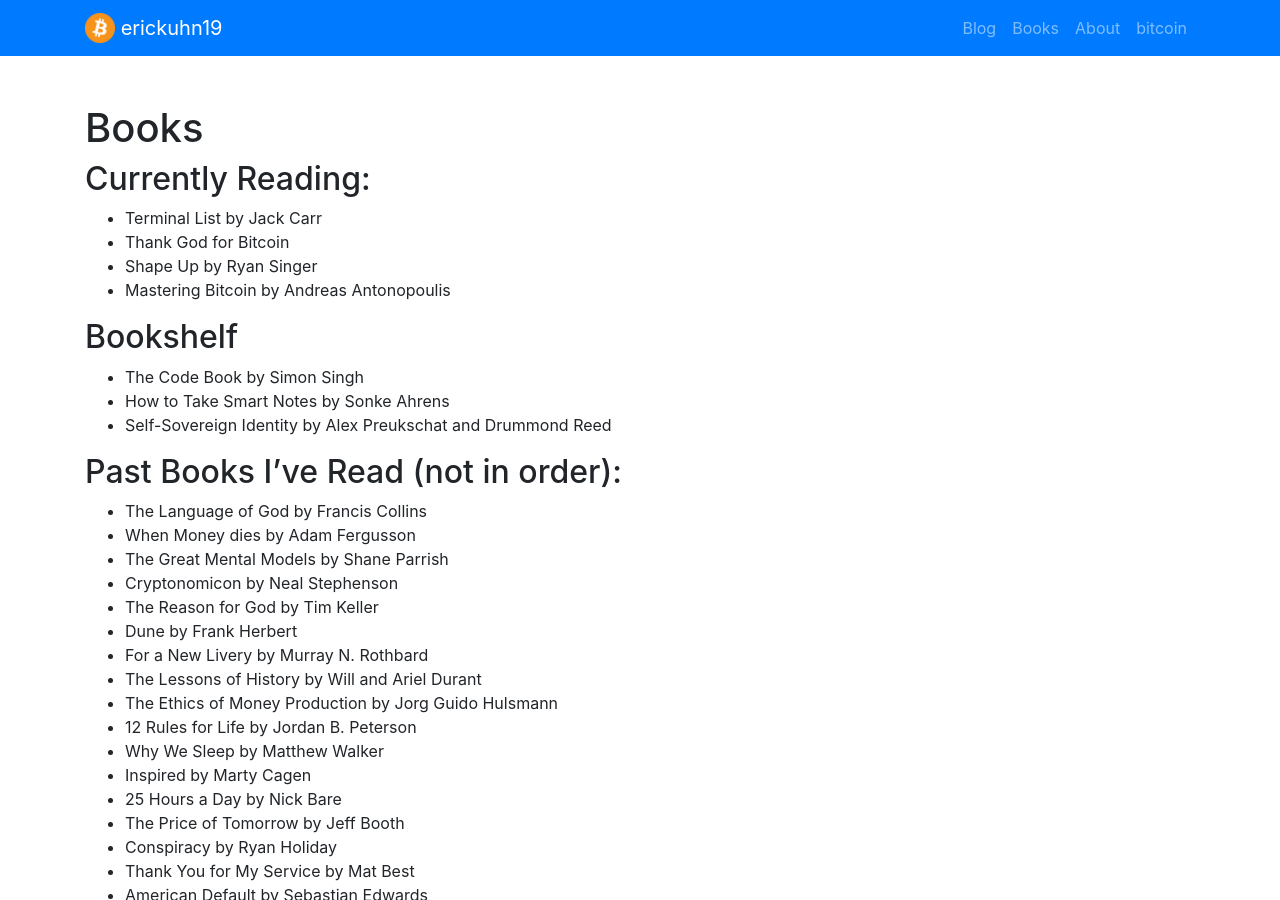
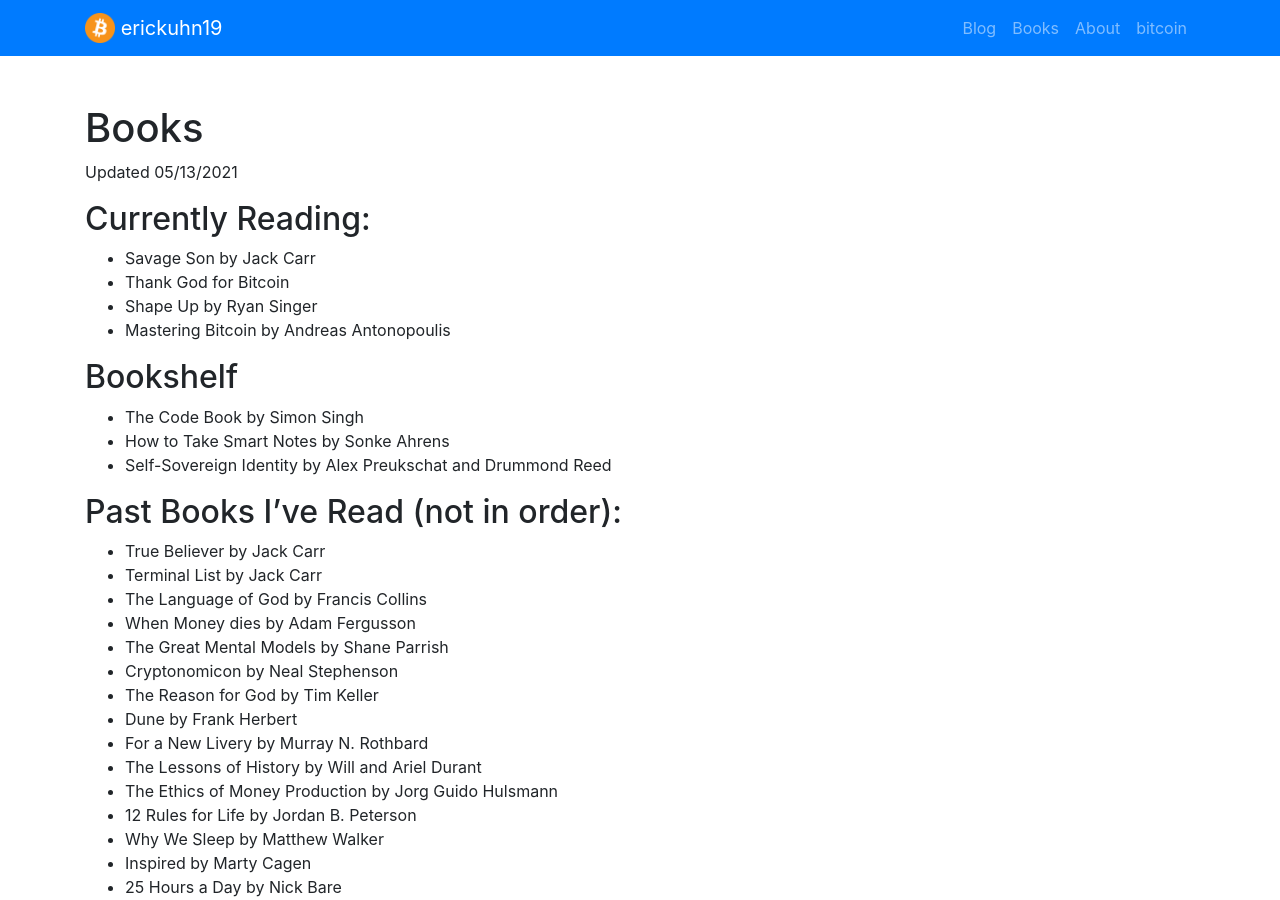
Before and after one commit to erickuhn19/erickuhn19.com, a Jekyll site: the page built from pages/books.md, in a window 1280 px wide and 900 px high. Built offline with Jekyll 4.4.1, drawn with Linux system fonts in a browser that asks for light colours.

Commit message:
Update books.md

```diff
--- a/pages/books.md
+++ b/pages/books.md
@@ -5,8 +5,10 @@ permalink: /books
 ---
 # Books
 
+Updated 05/13/2021
+
 ## Currently Reading:
-* Terminal List by Jack Carr
+* Savage Son by Jack Carr
 * Thank God for Bitcoin
 * Shape Up by Ryan Singer
 * Mastering Bitcoin by Andreas Antonopoulis
@@ -17,6 +19,8 @@ permalink: /books
 * Self-Sovereign Identity by Alex Preukschat and Drummond Reed
 
 ## Past Books I've Read (not in order):
+* True Believer by Jack Carr
+* Terminal List by Jack Carr
 * The Language of God by Francis Collins
 * When Money dies by Adam Fergusson
 * The Great Mental Models by Shane Parrish
```
